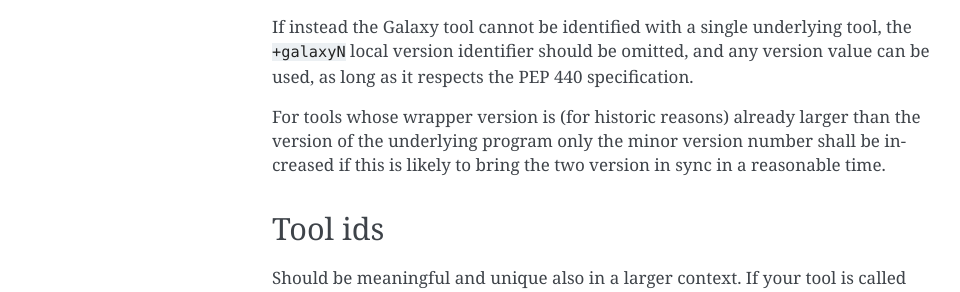
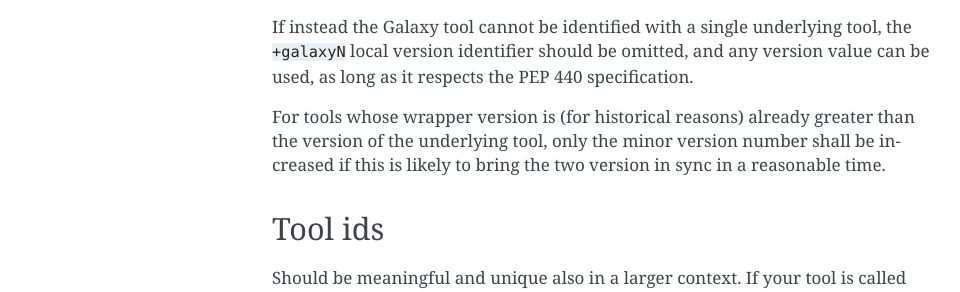
Before and after one commit to galaxy-iuc/standards, a Sphinx documentation site: the page built from docs/best_practices/tool_xml.rst, in a window 1280 px wide and 900 px high, scrolled down 630 px. Shown: the part 155-447 px from the top of the window, without its empty margins (148-1108 px from the left). Built offline with Sphinx 7.4.7, drawn with Linux system fonts in a browser that asks for light colours.

Commit message:
Rewordings

```diff
--- a/docs/best_practices/tool_xml.rst
+++ b/docs/best_practices/tool_xml.rst
@@ -41,8 +41,8 @@ If instead the Galaxy tool cannot be identified with a single underlying tool,
 the ``+galaxyN`` local version identifier should be omitted, and any version
 value can be used, as long as it respects the PEP 440 specification.
 
-For tools whose wrapper version is (for historic reasons) already larger than
-the version of the underlying program only the minor version number shall be
+For tools whose wrapper version is (for historical reasons) already greater than
+the version of the underlying tool, only the minor version number shall be
 increased if this is likely to bring the two version in sync in a reasonable
 time.
 
```
